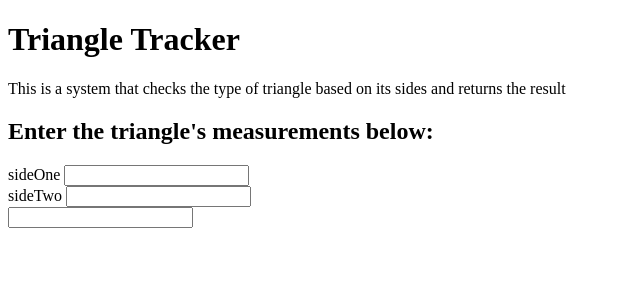
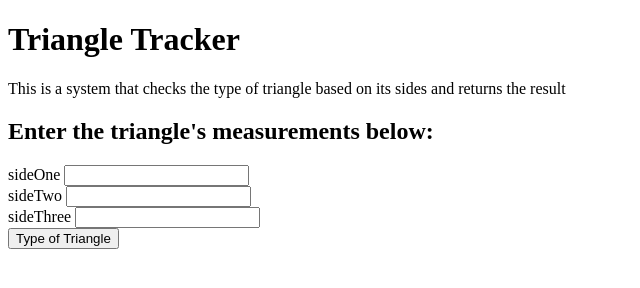
Before and after one commit to edah-hub/triangle-tracker, a plain HTML site: page index.html in a window 1280 px wide. Shown: the whole page, without its empty margins (0-640 px from the left). Drawn offline with Linux system fonts and the light colour scheme.

Commit message:
adds entries of form

```diff
--- a/index.html
+++ b/index.html
@@ -20,8 +20,9 @@
                    <input type="text" id="sideOne" required><br>
                    <label for="sedeTwo">sideTwo</label>
                    <input type="text" id="sideTwo" required><br>
-                    <label for="sideThree"></label>
+                    <label for="sideThree">sideThree</label>
                     <input type="text" id="sideThree" required><br>
+                    <button type="submit" class="btn btn-sm btn0-primary">Type of Triangle</button>
                 </div>
              </form>
          </div>
```
